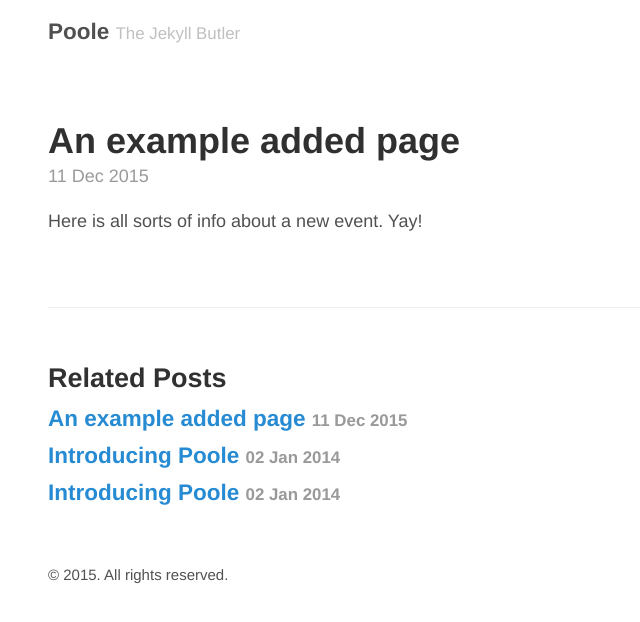
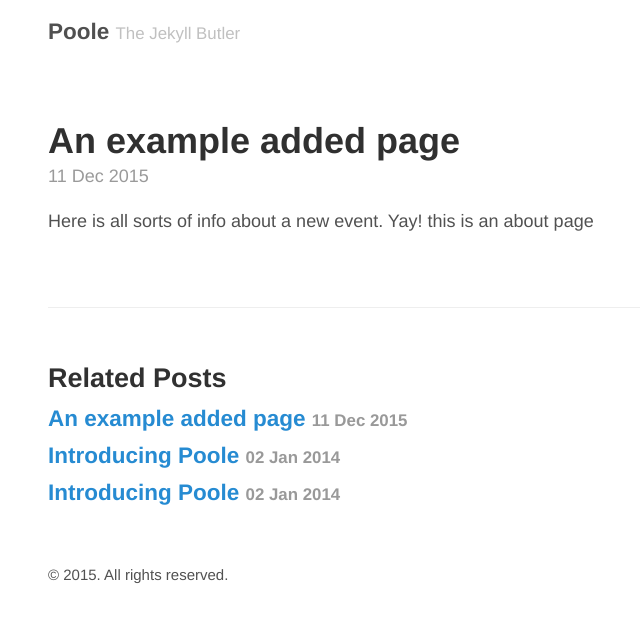
Before and after one commit to ajbc/jekyll-demo, a Jekyll site: the page built from about/_posts/2015-12-11-demo-page.md, in a window 1280 px wide. Shown: the top 622 px of the page, without its empty margins (277-917 px from the left). Built offline with Jekyll 4.4.1, drawn with Linux system fonts in a browser that asks for light colours.

Commit message:
about posts

```diff
--- a/about/_posts/2015-12-11-demo-page.md
+++ b/about/_posts/2015-12-11-demo-page.md
@@ -3,4 +3,4 @@ layout: post
 title: An example added page
 ---
 
-Here is all sorts of info about a new event.  Yay!
+Here is all sorts of info about a new event.  Yay! this is an about page
```
